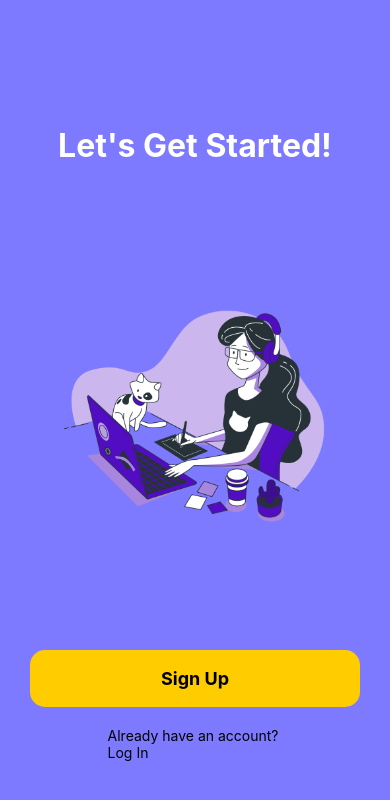
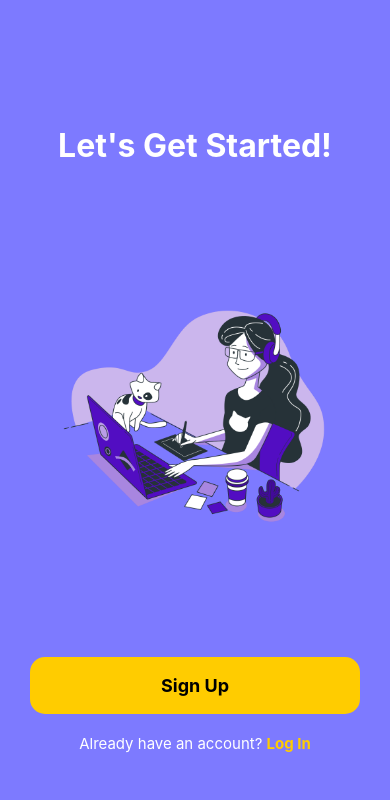
Before and after one commit to MarkJasonPatron/appdev2, a React Native app in the folder appdev2-midterm-exam/: screen / in a window 390 px wide. Shown: the top 800 px of the page. Built offline with nearby package versions, Linux system fonts and the light colour scheme.

Commit message:
Step 7: Create the Login Text Link

```diff
--- a/appdev2-midterm-exam/src/screens/WelcomeScreen.js
+++ b/appdev2-midterm-exam/src/screens/WelcomeScreen.js
@@ -85,5 +85,18 @@ const styles = StyleSheet.create({
     fontSize: 18,
     color: "#000000",
   },
-
+  // Step 7: Login Text Link
+  loginContainer: {
+    flexDirection: "row",
+    alignItems: "center",
+  },
+  footerText: {
+    fontSize: 15,
+    color: "#FFFFFF",
+  },
+  loginLink: {
+    color: "#FFCC00",
+    fontWeight: "bold",
+    fontSize: 15,
+  },
 });
```
